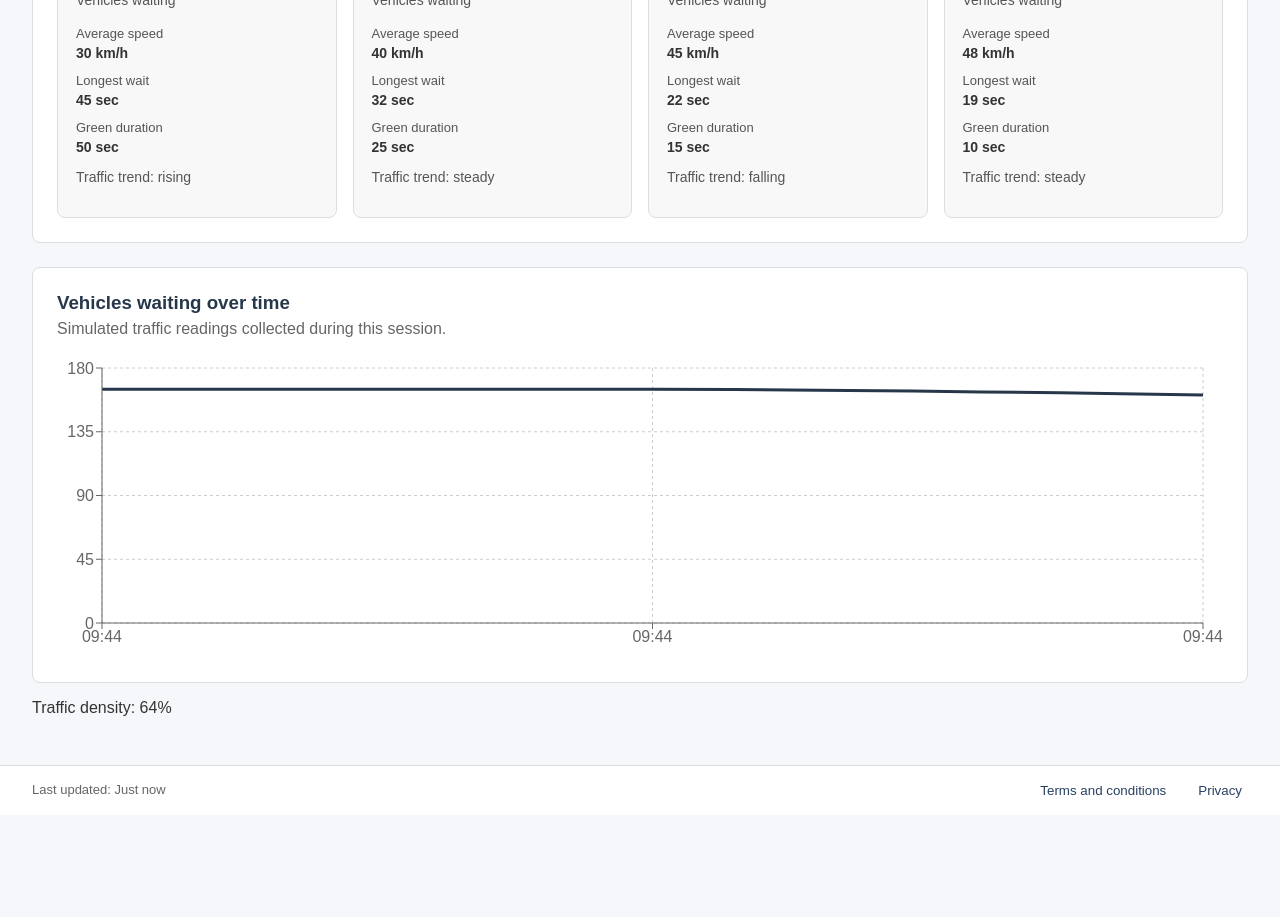
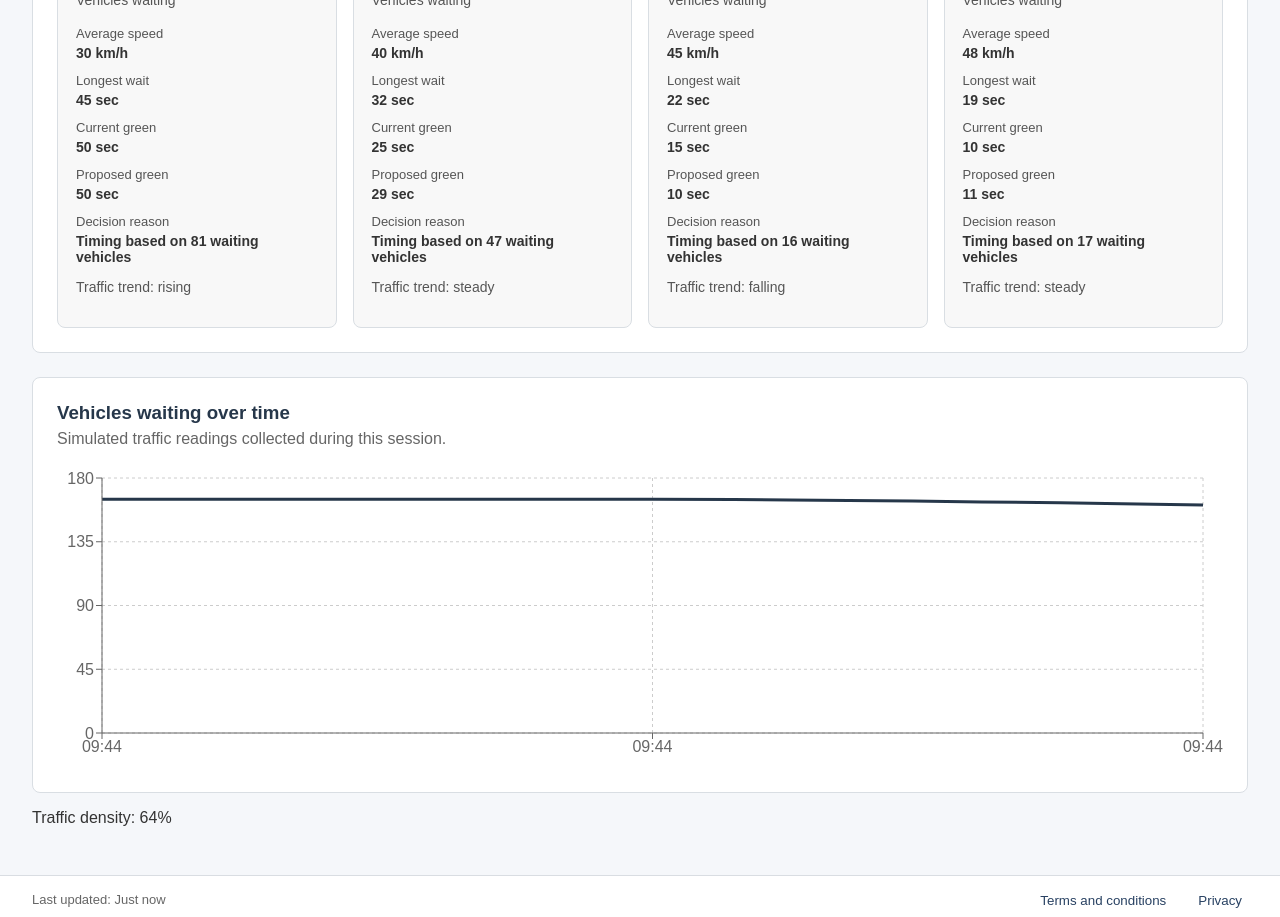
Before and after one commit to abhinavanil22/traffic-ai-command-center, a React (Vite) app: page / in a window 1280 px wide. Shown: the part 840-1757 px from the top of the page. Before the commit the page ends 1655 px from the top, so only its background shows below. Built offline with nearby package versions, Linux system fonts and the light colour scheme.

Commit message:
display proposed adaptive signal timings

```diff
--- a/src/components/traffic/IntersectionDetails.tsx
+++ b/src/components/traffic/IntersectionDetails.tsx
@@ -1,5 +1,6 @@
 
 import type { Intersection } from "../../types/traffic";
+import { optimizeSignalTiming } from "../../simulator/signalOptimizer";
 
 interface IntersectionDetailsProps {
   intersection: Intersection;
@@ -8,17 +9,24 @@ interface IntersectionDetailsProps {
 function IntersectionDetails({
   intersection,
 }: IntersectionDetailsProps) {
+  const signalDecisions = optimizeSignalTiming(
+    intersection.directions,
+  );
+
   return (
     <section className="intersection-details">
       <div className="section-heading">
         <h3>{intersection.name} — Traffic details</h3>
-        <p>
-          Live simulated traffic conditions by direction.
-        </p>
+        <p>Live simulated traffic conditions by direction.</p>
       </div>
 
       <div className="direction-grid">
-        {intersection.directions.map((direction) => (
+        {intersection.directions.map((direction) => {
+          const decision = signalDecisions.find(
+            (item) => item.direction === direction.direction,
+          );
+
+          return (
             <article
               className="direction-card"
               key={direction.direction}
@@ -44,8 +52,22 @@ function IntersectionDetails({
                 </div>
 
                 <div>
-                <span>Green duration</span>
+                  <span>Current green</span>
                   <strong>{direction.greenTime} sec</strong>
+                </div>
+
+                <div>
+                  <span>Proposed green</span>
+                  <strong>
+                    {decision?.proposedGreenTime ?? direction.greenTime} sec
+                  </strong>
+                </div>
+
+                <div>
+                  <span>Decision reason</span>
+                  <strong>
+                    {decision?.reason ?? "Current timing retained"}
+                  </strong>
                 </div>
               </div>
 
@@ -53,7 +75,8 @@ function IntersectionDetails({
                 Traffic trend: {direction.trend}
               </p>
             </article>
-        ))}
+          );
+        })}
       </div>
     </section>
   );
--- /dev/null
+++ b/src/simulator/signalOptimizer.ts
@@ -0,0 +1,60 @@
+
+import type { DirectionTraffic } from "../types/traffic";
+
+const MIN_GREEN_SECONDS = 10;
+const MAX_GREEN_SECONDS = 60;
+const TOTAL_GREEN_SECONDS = 100;
+
+export interface SignalDecision {
+  direction: DirectionTraffic["direction"];
+  vehiclesWaiting: number;
+  previousGreenTime: number;
+  proposedGreenTime: number;
+  reason: string;
+}
+
+export function optimizeSignalTiming(
+  directions: DirectionTraffic[],
+): SignalDecision[] {
+  if (directions.length === 0) {
+    return [];
+  }
+
+  const totalVehicles = directions.reduce(
+    (total, direction) =>
+      total + direction.vehiclesWaiting,
+    0,
+  );
+
+  const availableGreenTime =
+    Math.max(
+      TOTAL_GREEN_SECONDS,
+      directions.length * MIN_GREEN_SECONDS,
+    );
+
+  return directions.map((direction) => {
+    const demandShare =
+      totalVehicles > 0
+        ? direction.vehiclesWaiting / totalVehicles
+        : 1 / directions.length;
+
+    const proposedGreenTime = Math.min(
+      MAX_GREEN_SECONDS,
+      Math.max(
+        MIN_GREEN_SECONDS,
+        Math.round(availableGreenTime * demandShare),
+      ),
+    );
+
+    return {
+      direction: direction.direction,
+      vehiclesWaiting: direction.vehiclesWaiting,
+      previousGreenTime: direction.greenTime,
+      proposedGreenTime,
+      reason:
+        direction.vehiclesWaiting === 0
+          ? "Minimum green time maintained"
+          : `Timing based on ${direction.vehiclesWaiting} waiting vehicles`,
+    };
+  });
+}
```
Lines whose indentation alone changed are shown as unchanged.
